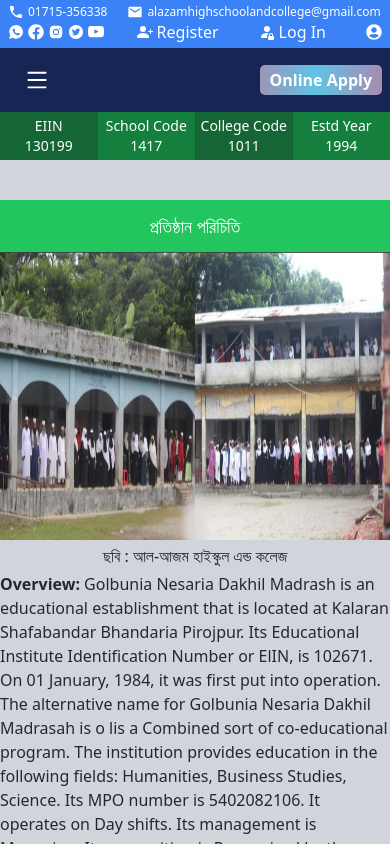
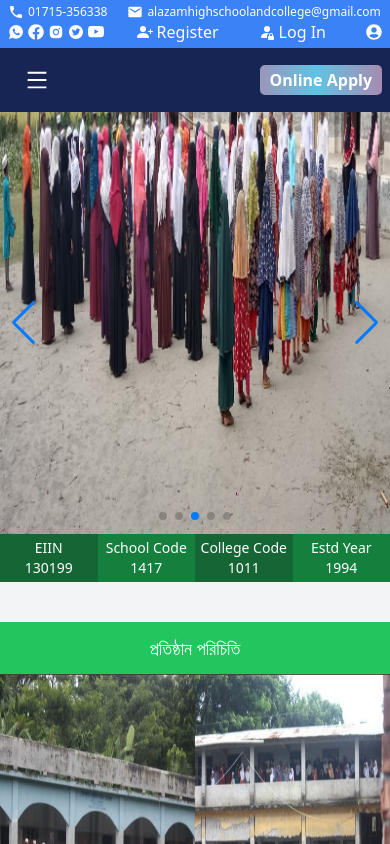
Before and after one commit to aminulislam2002/al-azam-school-college-client, a React (Vite) app: page / in a window 390 px wide. Shown: the top 844 px of the page. Built offline with nearby package versions, Linux system fonts and the light colour scheme.

Commit message:
add top slider

```diff
--- a/src/Pages/Home/AboutMadrasah/AboutMadrasah.jsx
+++ b/src/Pages/Home/AboutMadrasah/AboutMadrasah.jsx
@@ -3,7 +3,7 @@ import principal from "../../../assets/image/principal.jpg";
 
 const AboutMadrasah = () => {
   return (
-    <div className="container mx-auto py-10 lg:py-20 bg-gray-300">
+    <div className="container mx-auto py-10 lg:py-20">
       <div className="grid grid-cols-1 md:grid-cols-12 gap-5">
         <div className="md:col-span-8">
           <div>
--- a/src/Pages/Home/Home/Home.jsx
+++ b/src/Pages/Home/Home/Home.jsx
@@ -7,11 +7,13 @@ import MadrasahInformation from "../MadrasahInformation/MadrasahInformation";
 import MadrasahPhotoGallery from "../MadrasahPhotoGallery/MadrasahPhotoGallery";
 import Statistics from "../Statistics/Statistics";
 import TeachersSection from "../TeachersSection/TeachersSection";
+import TopSlider from "../TopSlider/TopSlider";
 import VideoWithMadrasah from "../VideoWithMadrasah/VideoWithMadrasah";
 
 const Home = () => {
   return (
-    <div>
+    <div className="bg-gray-100">
+      <TopSlider></TopSlider>
       <MadrasahInformation></MadrasahInformation>
       <AboutMadrasah></AboutMadrasah>
       <TeachersSection></TeachersSection>
--- a/src/Pages/Home/ImportanceLinksSection/ImportanceLinksSection.jsx
+++ b/src/Pages/Home/ImportanceLinksSection/ImportanceLinksSection.jsx
@@ -27,7 +27,7 @@ const ImportanceLinksSection = () => {
   ];
 
   return (
-    <div className="container mx-auto lg:py-20 py-10 bg-gray-100">
+    <div className="container mx-auto lg:py-20 py-10">
       <div className="grid grid-cols-1 md:grid-cols-12 gap-5">
         <div className="md:col-span-4 w-full">
           <div>
--- a/src/Pages/Home/Statistics/Statistics.jsx
+++ b/src/Pages/Home/Statistics/Statistics.jsx
@@ -13,11 +13,11 @@ const Statistics = () => {
       <div className="header-bg">
         <div className="text-center mb-5">
           <h1 className="text-lg lg:text-2xl font-semibold text-black uppercase py-2">
-            Some facts of Al-Azam High School and College
+            আল-আজম উচ্চ বিদ্যালয় ও কলেজের কিছু তথ্য
           </h1>
           <p className="text-base text-white">
-            <span className="text-black">Address: </span>{" "}
-            <span className="text-gray-200"> Amtoil-3130, Bishwanath Upazil. Sylhet, Bangladesh</span>
+            <span className="text-black">ঠিকানা: </span>
+            <span className="text-gray-200">আমতৈল-৩১৩০, বিশ্বনাথ উপজেলা। সিলেট, বাংলাদেশ</span>
           </p>
         </div>
       </div>
--- /dev/null
+++ b/src/Pages/Home/TopSlider/TopSlider.css
@@ -0,0 +1,23 @@
+/* Default styles for all screen sizes */
+.swiper {
+  width: 100%;
+  height: 100%;
+}
+
+.swiper-slide {
+  text-align: center;
+  font-size: 18px;
+  background: #fff;
+
+  /* Center slide text vertically */
+  display: flex;
+  justify-content: center;
+  align-items: center;
+}
+
+.swiper-slide img {
+  display: block;
+  width: 100%;
+  height: 100%;
+  /* object-fit: cover; */
+}
--- /dev/null
+++ b/src/Pages/Home/TopSlider/TopSlider.jsx
@@ -0,0 +1,76 @@
+// Import Swiper React components
+import { Swiper, SwiperSlide } from "swiper/react";
+
+// Import Swiper styles
+import "swiper/css";
+import "swiper/css/pagination";
+import "swiper/css/navigation";
+
+import "./TopSlider.css";
+
+import slider1 from "../../../assets/image/slider-1.jpg";
+import slider2 from "../../../assets/image/slider-2.jpg";
+import slider3 from "../../../assets/image/slider-3.jpg";
+import slider4 from "../../../assets/image/slider-4.jpg";
+import slider5 from "../../../assets/image/slider-5.jpg";
+
+// import required modules
+import { Autoplay, Pagination, Navigation } from "swiper/modules";
+
+const TopSlider = () => {
+  const sliderContainerPosition = {
+    position: "absolute",
+    top: "0%",
+    bottom: "0%",
+    left: "0%",
+    right: "0%",
+  };
+
+  return (
+    <div>
+      <>
+        <div className="relative lg:h-screen h-[50vh]">
+          <div className="absolute inset-0 bg-cover bg-center mt-16"></div>
+          <div>
+            <div style={sliderContainerPosition}>
+              <>
+                <Swiper
+                  spaceBetween={30}
+                  centeredSlides={true}
+                  autoplay={{
+                    delay: 2500,
+                    disableOnInteraction: false,
+                  }}
+                  pagination={{
+                    clickable: true,
+                  }}
+                  navigation={true}
+                  modules={[Autoplay, Pagination, Navigation]}
+                  className="mySwiper"
+                >
+                  <SwiperSlide>
+                    <img src={slider1} className="bg-center bg-cover" alt="Slider Image" style={{ height: "130vh" }} />
+                  </SwiperSlide>
+                  <SwiperSlide>
+                    <img src={slider2} className="bg-center bg-cover" alt="Slider Image" style={{ height: "130vh" }} />
+                  </SwiperSlide>
+                  <SwiperSlide>
+                    <img src={slider3} className="bg-center bg-cover" alt="Slider Image" style={{ height: "130vh" }} />
+                  </SwiperSlide>
+                  <SwiperSlide>
+                    <img src={slider4} className="bg-center bg-cover" alt="Slider Image" style={{ height: "130vh" }} />
+                  </SwiperSlide>
+                  <SwiperSlide>
+                    <img src={slider5} className="bg-center bg-cover" alt="Slider Image" style={{ height: "130vh" }} />
+                  </SwiperSlide>
+                </Swiper>
+              </>
+            </div>
+          </div>
+        </div>
+      </>
+    </div>
+  );
+};
+
+export default TopSlider;
```
